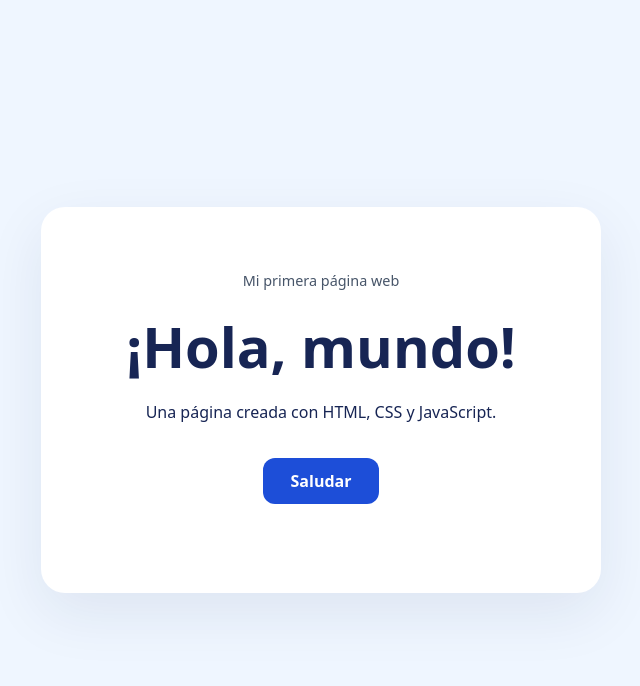
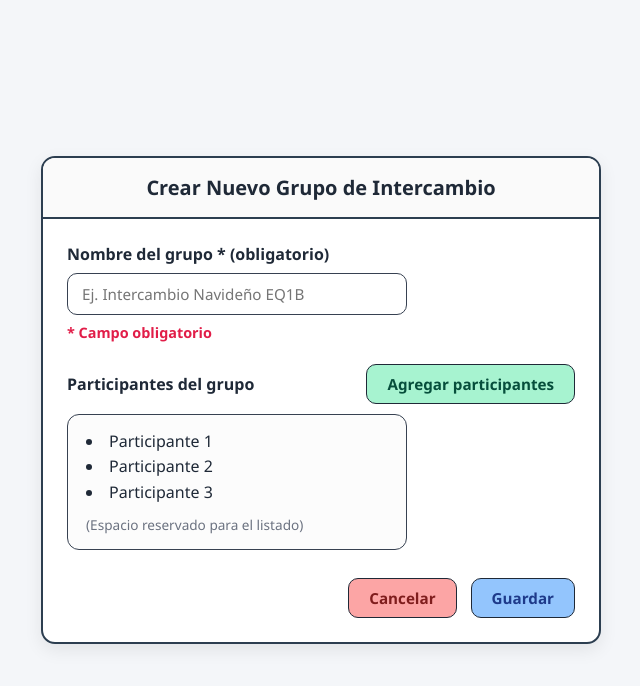
Before and after one commit to nicojson/modulo_whishlist_Macys, a plain HTML site: page index.html in a window 1280 px wide. Shown: the whole page, without its empty margins (319-959 px from the left). Drawn offline with Linux system fonts and the light colour scheme.

Commit message:
feat(grupo): agregar estructura visual y estilos de la pantalla crear grupo

```diff
--- a/index.html
+++ b/index.html
@@ -3,17 +3,77 @@
   <head>
     <meta charset="UTF-8" />
     <meta name="viewport" content="width=device-width, initial-scale=1.0" />
-    <title>Hola mundo</title>
+    <title>Crear Nuevo Grupo de Intercambio - SPR1_EQ1B</title>
     <link rel="stylesheet" href="styles.css" />
-    <script src="script.js" defer></script>
   </head>
   <body>
-    <main class="card">
-      <p class="eyebrow">Mi primera página web</p>
-      <h1>¡Hola, mundo!</h1>
-      <p>Una página creada con HTML, CSS y JavaScript.</p>
-      <button id="saludar" type="button">Saludar</button>
-      <p id="mensaje" class="mensaje" role="status"></p>
+    <main class="contenedor-principal">
+      <!-- TARJETA 1: CREACIÓN DEL GRUPO (CL, BR) -->
+      <section id="vista-crear-grupo" class="ventana-card">
+        <header class="ventana-header">
+          <h1>Crear Nuevo Grupo de Intercambio</h1>
+        </header>
+
+        <form id="form-crear-grupo" novalidate>
+          <div class="campo-grupo">
+            <label for="nombre-grupo">Nombre del grupo * (obligatorio)</label>
+            <input
+              type="text"
+              id="nombre-grupo"
+              name="nombreGrupo"
+              placeholder="Ej. Intercambio Navideño EQ1B"
+              autocomplete="off"
+            />
+            <p id="mensaje-obligatorio" class="texto-obligatorio">
+              * Campo obligatorio
+            </p>
+          </div>
+
+          <!-- ESPACIO RESERVADO PARA PARTICIPANTES (BR, AE) -->
+          <div class="seccion-participantes">
+            <div class="participantes-header">
+              <span class="etiqueta-seccion">Participantes del grupo</span>
+              <button
+                type="button"
+                id="btn-agregar-participantes"
+                class="btn btn-verde"
+              >
+                Agregar participantes
+              </button>
+            </div>
+
+            <div class="caja-listado">
+              <ul id="lista-participantes">
+                <li>Participante 1</li>
+                <li>Participante 2</li>
+                <li>Participante 3</li>
+              </ul>
+              <small class="nota-reservada"
+                >(Espacio reservado para el listado)</small
+              >
+            </div>
+          </div>
+
+          <!-- BOTONES PRINCIPALES DE ACCIÓN -->
+          <div class="acciones-footer">
+            <button type="button" id="btn-cancelar" class="btn btn-rojo">
+              Cancelar
+            </button>
+            <button type="submit" id="btn-guardar" class="btn btn-azul">
+              Guardar
+            </button>
+          </div>
+        </form>
+
+        <!-- BANNER DE PRUEBA PARA EVIDENCIA DE ENVÍO A CONFIRMACIÓN -->
+        <div id="banner-envio" class="banner-info oculto"></div>
+      </section>
+
+      <!-- AQUÍ SE INTEGRARÁ LA VISTA DE PARTICIPANTES (BR, AE) Y CONFIRMACIÓN S/N (AF, CL) -->
     </main>
+
+    <script src="grupo.js"></script>
+    <!-- <script src="participantes.js"></script> -->
+    <!-- <script src="confirmacion.js"></script> -->
   </body>
 </html>
--- a/styles.css
+++ b/styles.css
@@ -1,44 +1,175 @@
-:root {
-  font-family: system-ui, sans-serif;
-  color: #172554;
-  background: #eff6ff;
+* {
+  box-sizing: border-box;
+  margin: 0;
+  padding: 0;
+  font-family: "Segoe UI", Tahoma, Geneva, Verdana, sans-serif;
 }
 
-* { box-sizing: border-box; }
+body {
+  background-color: #f4f6f9;
+  display: flex;
+  justify-content: center;
+  align-items: center;
+  min-height: 100vh;
+  padding: 20px;
+}
 
-body {
-  margin: 0;
-  min-height: 100vh;
-  display: grid;
-  place-items: center;
+.contenedor-principal {
+  width: 100%;
+  max-width: 560px;
+}
+
+.ventana-card {
+  background-color: #ffffff;
+  border: 2px solid #2c3e50;
+  border-radius: 14px;
+  overflow: hidden;
+  box-shadow: 0 6px 18px rgba(0, 0, 0, 0.08);
+}
+
+.ventana-header {
+  padding: 16px 24px;
+  border-bottom: 2px solid #2c3e50;
+  text-align: center;
+  background-color: #fafafa;
+}
+
+.ventana-header h1 {
+  font-size: 1.25rem;
+  color: #1f2937;
+}
+
+form {
   padding: 24px;
 }
 
-.card {
-  width: min(100%, 560px);
-  padding: clamp(24px, 6vw, 48px);
-  text-align: center;
-  background: white;
-  border-radius: 24px;
-  box-shadow: 0 20px 60px #17255415;
+.campo-grupo {
+  margin-bottom: 22px;
 }
 
-.eyebrow { color: #475569; font-size: 0.9rem; }
-h1 { font-size: clamp(2rem, 8vw, 3.5rem); margin: 16px 0; }
-p { line-height: 1.6; }
-
-button {
-  margin-top: 16px;
-  padding: 12px 28px;
-  border: 0;
-  border-radius: 12px;
-  background: #1d4ed8;
-  color: white;
-  font: inherit;
+.campo-grupo label,
+.etiqueta-seccion {
+  display: block;
+  font-size: 1rem;
   font-weight: 600;
-  cursor: pointer;
+  color: #1f2937;
+  margin-bottom: 8px;
 }
 
-button:hover { background: #1e40af; }
-button:focus-visible { outline: 3px solid #60a5fa; outline-offset: 4px; }
-.mensaje { min-height: 1.6em; margin-bottom: 0; color: #1d4ed8; }
+.campo-grupo input {
+  width: 100%;
+  max-width: 340px;
+  padding: 10px 14px;
+  font-size: 0.95rem;
+  border: 1.5px solid #374151;
+  border-radius: 10px;
+  outline: none;
+  transition: border-color 0.2s, box-shadow 0.2s;
+}
+
+.campo-grupo input:focus {
+  border-color: #2563eb;
+  box-shadow: 0 0 0 3px rgba(37, 99, 235, 0.15);
+}
+
+.campo-grupo input.input-error {
+  border-color: #dc2626;
+  background-color: #fef2f2;
+}
+
+.texto-obligatorio {
+  margin-top: 8px;
+  font-size: 0.9rem;
+  font-weight: 600;
+  color: #e11d48;
+}
+
+.seccion-participantes {
+  margin-bottom: 28px;
+}
+
+.participantes-header {
+  display: flex;
+  align-items: center;
+  justify-content: space-between;
+  gap: 12px;
+  margin-bottom: 10px;
+  flex-wrap: wrap;
+}
+
+.participantes-header .etiqueta-seccion {
+  margin-bottom: 0;
+}
+
+.caja-listado {
+  border: 1.5px solid #374151;
+  border-radius: 12px;
+  padding: 14px 18px;
+  max-width: 340px;
+  background-color: #fcfcfc;
+}
+
+.caja-listado ul {
+  list-style-position: inside;
+  margin-bottom: 8px;
+  color: #1f2937;
+  line-height: 1.6;
+}
+
+.nota-reservada {
+  color: #6b7280;
+  font-size: 0.85rem;
+}
+
+.acciones-footer {
+  display: flex;
+  justify-content: flex-end;
+  gap: 14px;
+}
+
+.btn {
+  padding: 9px 20px;
+  font-size: 0.95rem;
+  font-weight: 600;
+  border: 1.5px solid #1f2937;
+  border-radius: 10px;
+  cursor: pointer;
+  transition: transform 0.1s, filter 0.15s;
+}
+
+.btn:hover {
+  filter: brightness(0.95);
+}
+
+.btn:active {
+  transform: scale(0.98);
+}
+
+.btn-verde {
+  background-color: #a7f3d0;
+  color: #064e3b;
+}
+
+.btn-rojo {
+  background-color: #fca5a5;
+  color: #7f1d1d;
+}
+
+.btn-azul {
+  background-color: #93c5fd;
+  color: #1e3a8a;
+}
+
+.banner-info {
+  margin: 0 24px 20px;
+  padding: 12px 16px;
+  border-radius: 10px;
+  background-color: #eff6ff;
+  border: 1.5px solid #3b82f6;
+  color: #1e40af;
+  font-size: 0.9rem;
+}
+
+.oculto {
+  display: none;
+}
```
